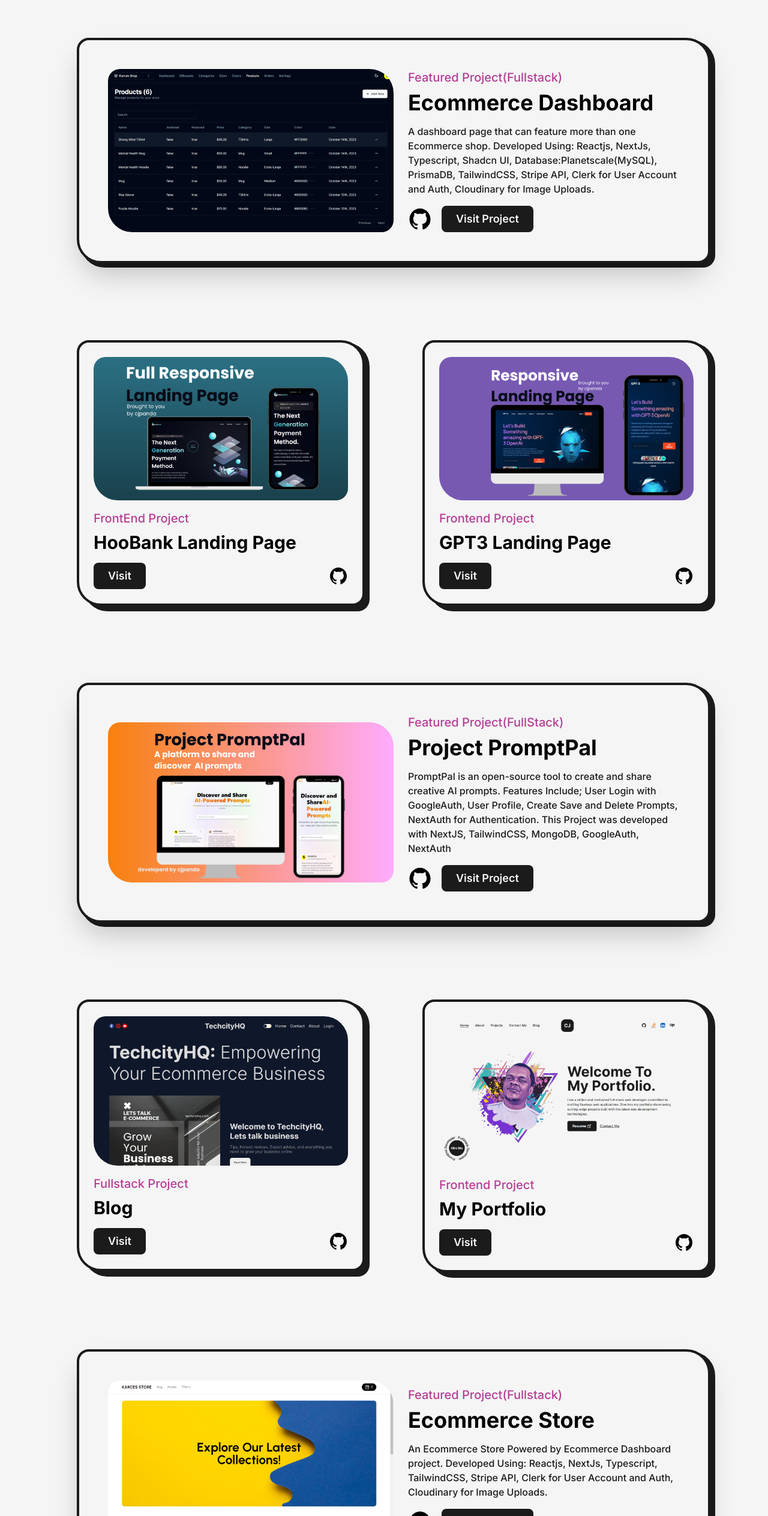
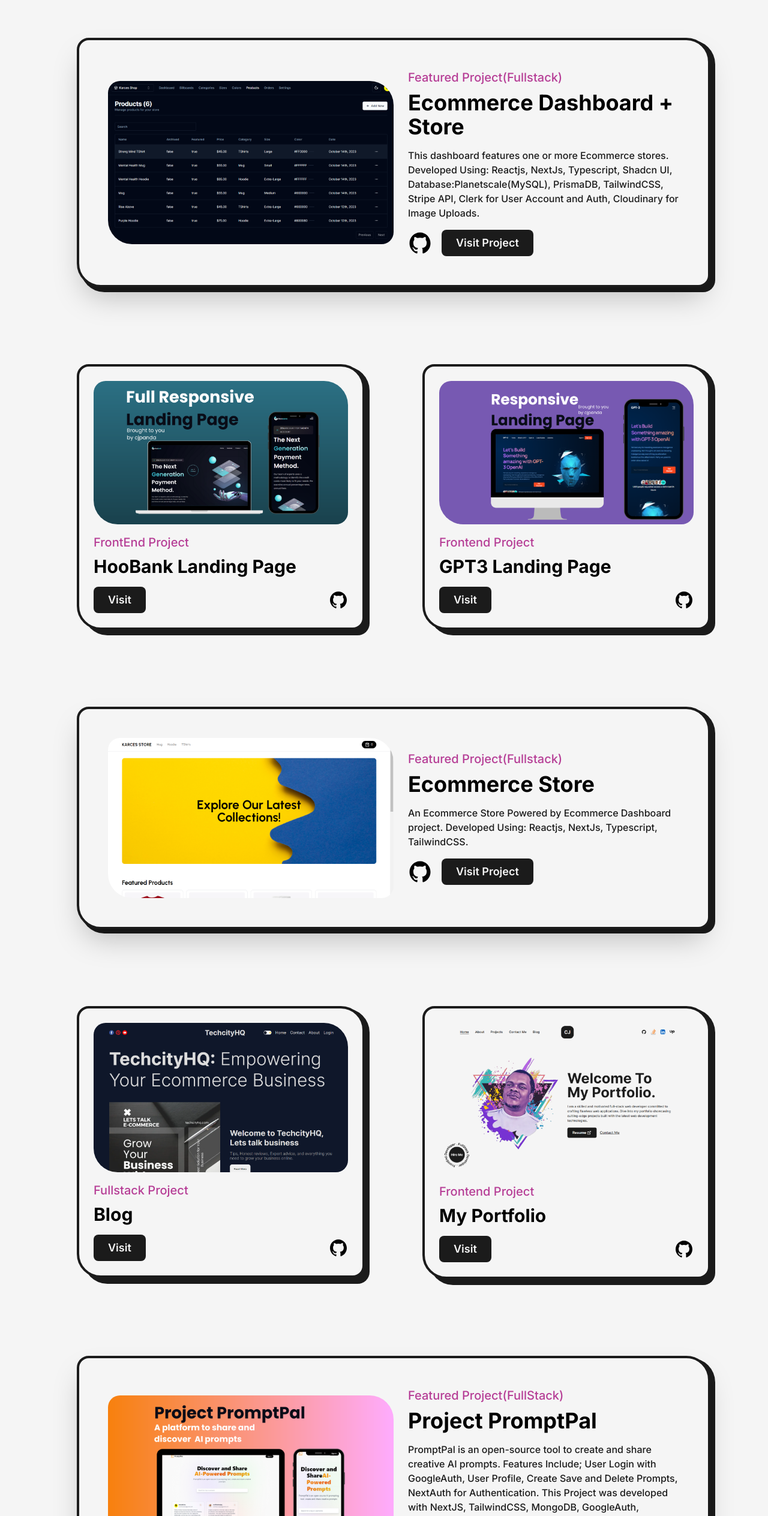
Before and after one commit to cjpanda/MyPortfolio, a Next.js app: page /projects in a window 1280 px wide. Shown: the part 273-2800 px from the top of the page at 60% size. Built offline with nearby package versions, Linux system fonts and the light colour scheme.

Commit message:
Project Change

```diff
--- a/src/pages/index.js
+++ b/src/pages/index.js
@@ -4,7 +4,6 @@
 import hero from '../../public/images/profile/hero.png'
 import AnimatedText from '@/components/AnimatedText'
 import Link from 'next/link'
-import { LinkArrow } from '@/components/Icons'
 import HireMe from '@/components/HireMe'
 import TransitionEffect from '@/components/TransitionEffect'
 
@@ -38,7 +37,7 @@
                 className='flex items-center bg-dark dark:bg-light dark:text-dark  text-light p-2.5 px-6 rounded-lg text-lg font-semibold hover:bg-purple-900 hover:dark:bg-purple-900 hover:text-light hover:dark:text-light hover:border-transparent border-2 border-solid border-transparent
                 hover:border-dark md:p-2 md:px-4 md:text-base'
                 download={true}
-                >Resume <LinkArrow  className={"w-6 ml-1"} />
+                >Download CV
                 </Link>
                 <Link href='/contact' className='ml-4 text-lg font-medium capitalize dark:text-light text-dark underline md:text-base'>Contact Me</Link>
               </div>
--- a/src/pages/projects.js
+++ b/src/pages/projects.js
@@ -108,9 +108,9 @@
 
           <div className='col-span-12'>
             <FeaturedProject
-              title= "Ecommerce Dashboard"
+              title= "Ecommerce Dashboard + Store"
               img={project5}
-              summary=" A dashboard page that can feature more than one Ecommerce shop.
+              summary=" This dashboard features one or more Ecommerce stores.
               Developed Using: Reactjs, NextJs, Typescript, Shadcn UI, Database:Planetscale(MySQL), PrismaDB,
               TailwindCSS, Stripe API, Clerk for User Account and Auth, Cloudinary for Image Uploads."
               link=" https://ecommerce-dashboard-theta-nine.vercel.app"
@@ -141,15 +141,17 @@
 
           <div className='col-span-12'>
             <FeaturedProject
-              title= "Project PromptPal"
-              img={project4}
-              summary=" PromptPal is an open-source tool to create and share creative AI prompts. Features Include; User Login with GoogleAuth, User Profile, Create Save and Delete Prompts, NextAuth for Authentication.
-              This Project was developed with NextJS, TailwindCSS, MongoDB, GoogleAuth, NextAuth"
-              link="https://promptpal-project-nyk79e276-cjpanda.vercel.app/"
-              github="https://github.com/cjpanda/promptpal_project"
-              type="Featured Project(FullStack)"
+              title= "Ecommerce Store"
+              img={project2}
+              summary=" An Ecommerce Store Powered by Ecommerce Dashboard project.
+              Developed Using: Reactjs, NextJs, Typescript,
+              TailwindCSS."
+              link=" https://ecommerce-store-chi-six.vercel.app/"
+              github="https://github.com/cjpanda/ecommerce-store"
+              type="Featured Project(Fullstack)"
             />
           </div>
+
 
           <div className='col-span-6 sm:col-span-12'>
             <Project
@@ -173,14 +175,13 @@
 
           <div className='col-span-12'>
             <FeaturedProject
-              title= "Ecommerce Store"
-              img={project2}
-              summary=" An Ecommerce Store Powered by Ecommerce Dashboard project.
-              Developed Using: Reactjs, NextJs, Typescript,
-              TailwindCSS, Stripe API, Clerk for User Account and Auth, Cloudinary for Image Uploads."
-              link=" https://ecommerce-store-chi-six.vercel.app/"
-              github="https://github.com/cjpanda/ecommerce-store"
-              type="Featured Project(Fullstack)"
+              title= "Project PromptPal"
+              img={project4}
+              summary=" PromptPal is an open-source tool to create and share creative AI prompts. Features Include; User Login with GoogleAuth, User Profile, Create Save and Delete Prompts, NextAuth for Authentication.
+              This Project was developed with NextJS, TailwindCSS, MongoDB, GoogleAuth, NextAuth"
+              link="https://promptpal-project-nyk79e276-cjpanda.vercel.app/"
+              github="https://github.com/cjpanda/promptpal_project"
+              type="Featured Project(FullStack)"
             />
           </div>
 
```
